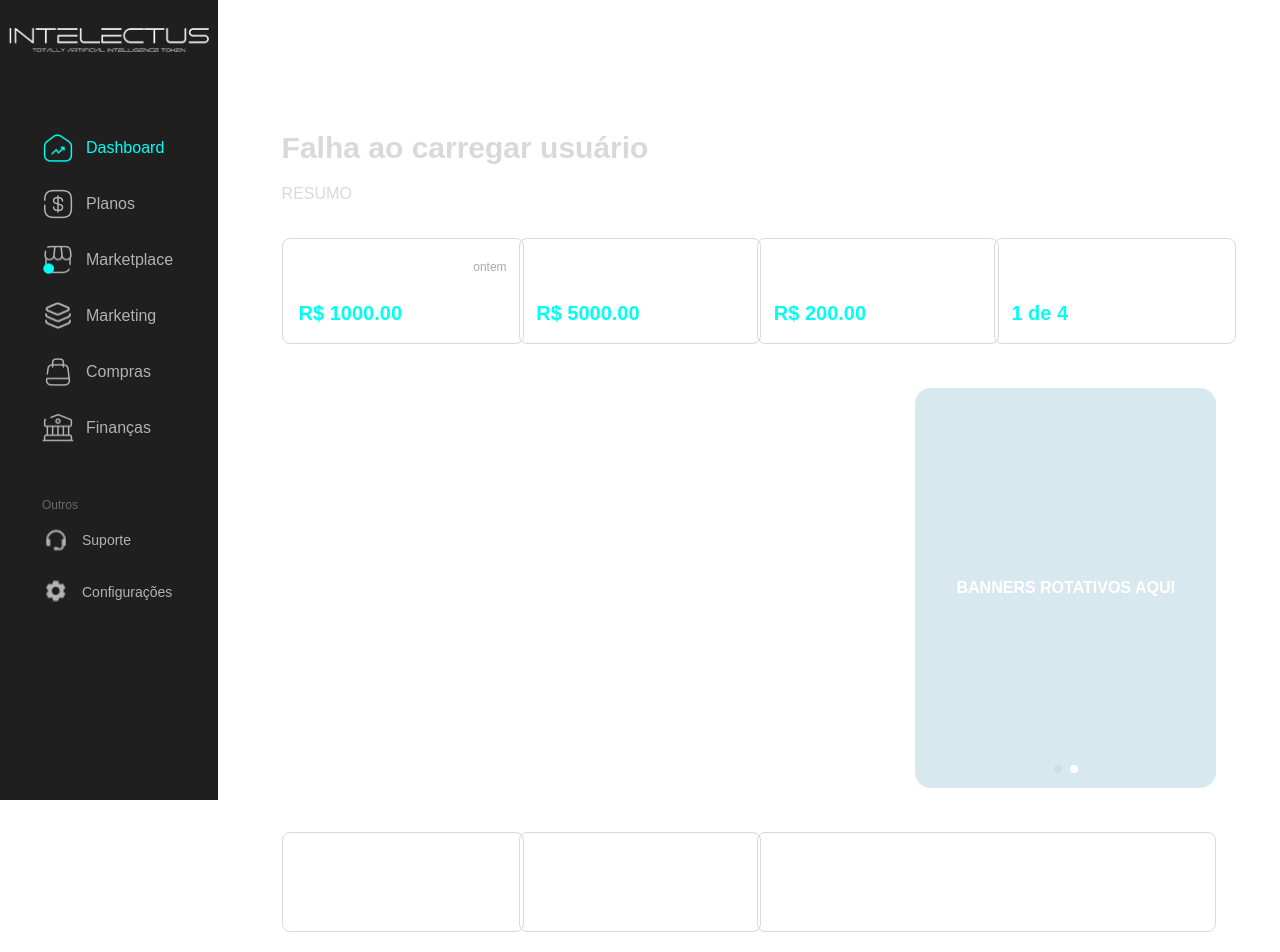
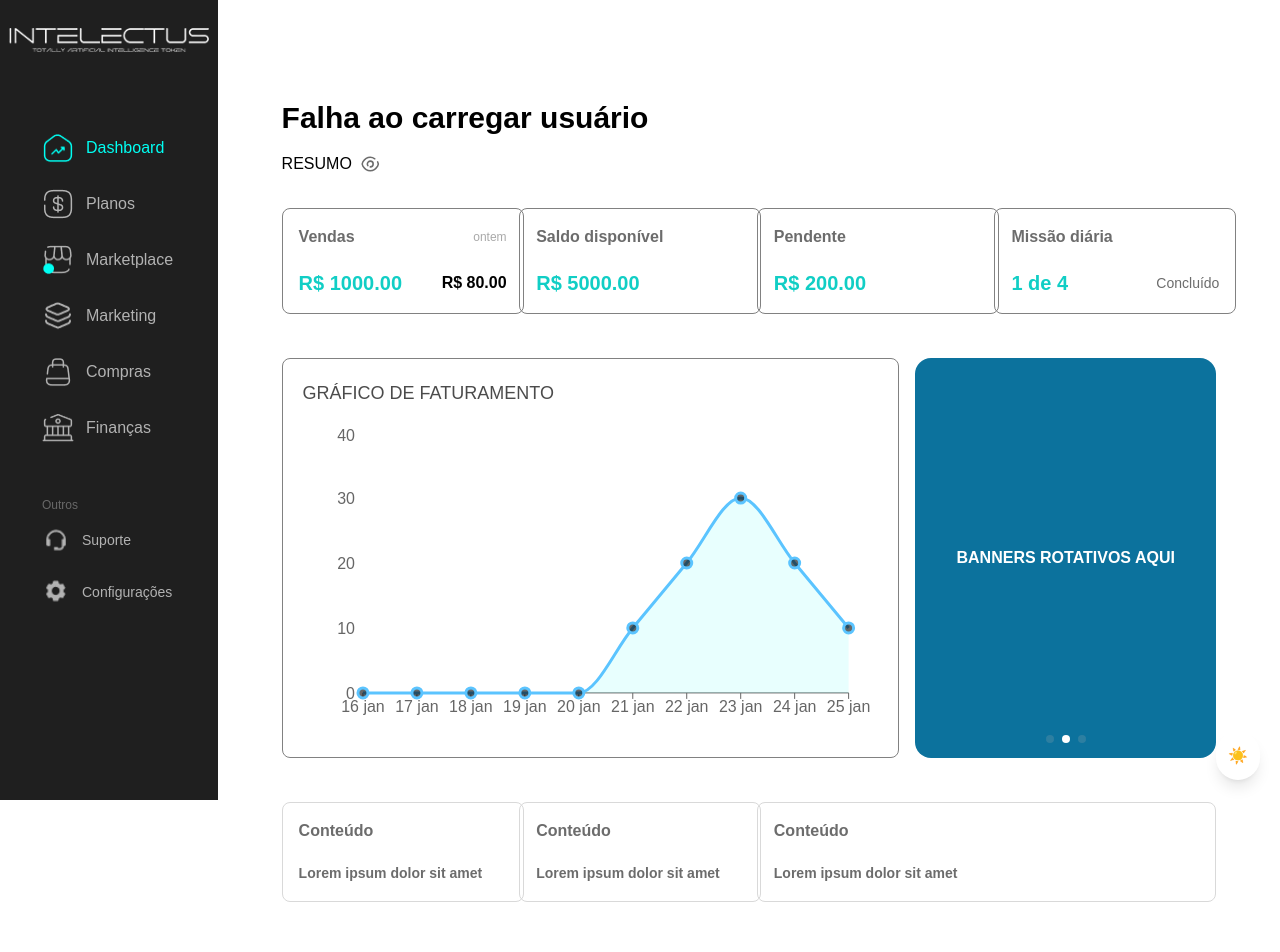
Before and after one commit to ThurarBogacki/Intelectus_Front, a Next.js app: page /dashboard in a window 1280 px wide. Shown: the top 952 px of the page. Built offline with nearby package versions, Linux system fonts and the light colour scheme; no server answers.

Commit message:
feat: added graph and white theme

```diff
--- a/app/dashboard/page.tsx
+++ b/app/dashboard/page.tsx
@@ -1,16 +1,23 @@
-"use client"
+"use client";
+
 import { useEffect, useState } from "react";
 import Navbar from "../../components/Navbar";
 import { BriefBoxComponent } from "../../components/Brief-box";
 import { ContentBox } from "../../components/Content-box";
 import { Carousel } from "../../components/Carousel";
+import RevenueChart from "../../components/Revenue-chart";
 import { useTheme } from "../../context/ThemeContext";
 
+import Image from "next/image";
+import EyeIcon from "../../public/images/DashboardIcons/eye.svg";
+
 export default function Home() {
-    const { theme, toggleTheme } = useTheme();
+    const { theme, toggleTheme } = useTheme(); // 🔹 Obtendo o tema do contexto
+
     const [user, setUser] = useState<string | null>(null);
     const [loading, setLoading] = useState(true);
     const [error, setError] = useState<string | null>(null);
+
     useEffect(() => {
         async function fetchUser() {
             try {
@@ -31,15 +38,21 @@ export default function Home() {
 
     return (
         <>
-            <div className="w-full h-screen flex">
-                <Navbar/>
+            {/* 🔹 Aplica o tema dinamicamente */}
+            <div className={`w-full h-screen flex ${theme === "dark" ? "bg-black text-white" : "bg-white text-black"}`}>
+                <Navbar />
 
                 <div className="flex flex-col flex-1 px-[64px]">
-
-                    <h1 className="text-3xl font-bold text-[#D9D9D9] mb-4 mt-[130px]">
+                    <h1 className="text-3xl font-bold mb-4 mt-[100px]">
                         {loading ? "Carregando..." : error ? error : `Boas vindas, ${user}`}
                     </h1>
-                    <h2 className="text-base text-[#D9D9D9] mb-8">RESUMO</h2>
+
+                    <div className="container">
+                        <div className="text-base mb-8 inline-flex items-center gap-2">
+                            <span>RESUMO</span>
+                            <a href="#"> <Image src={EyeIcon} alt="Eye Icon" className="w-5 h-5 bg-inherit" /> </a>
+                        </div>
+                    </div>
 
                     {/* Seção de Resumo */}
                     <div className="grid grid-cols-4 gap-4 w-full">
@@ -51,36 +64,34 @@ export default function Home() {
 
                     <div className="grid grid-cols-3 gap-4 w-full mt-11">
                         <div className="col-span-2">
-                            {/* Gráfico */}
+                            <RevenueChart />
                         </div>
                         <div>
                             <Carousel>
-                                <div className="text-[#FFF] font-3xl font-bold">BANNERS ROTATIVOS AQUI</div>
-                                <div className="text-[#FFF] font-3xl font-bold">BANNERS ROTATIVOS AQUI</div>
+                                <div className="font-3xl font-bold">BANNERS ROTATIVOS AQUI</div>
+                                <div className="font-3xl font-bold">BANNERS ROTATIVOS AQUI</div>
+                                <div className="font-3xl font-bold">BANNERS ROTATIVOS AQUI</div>
                             </Carousel>
                         </div>
                     </div>
 
                     <div className="grid grid-cols-4 gap-4 w-full mt-11">
-                        <div>
-                            <ContentBox title="Conteúdo">
-                                Lorem ipsum dolor sit amet
-                            </ContentBox>
-                        </div>
-                        <div>
-                            <ContentBox title="Conteúdo">
-                                Lorem ipsum dolor sit amet
-                            </ContentBox>
-                        </div>
+                        <ContentBox title="Conteúdo">Lorem ipsum dolor sit amet</ContentBox>
+                        <ContentBox title="Conteúdo">Lorem ipsum dolor sit amet</ContentBox>
                         <div className="col-span-2">
-                            <ContentBox title="Conteúdo">
-                                Lorem ipsum dolor sit amet
-                            </ContentBox>
+                            <ContentBox title="Conteúdo">Lorem ipsum dolor sit amet</ContentBox>
                         </div>
                     </div>
 
+                    {/* 🔹 Botão para alternar o tema */}
+                    <button
+                        onClick={toggleTheme}
+                        className="fixed bottom-5 right-5 p-3 rounded-full shadow-lg"
+                    >
+                        {theme === "dark" ? "🌙" : "☀️"}
+                    </button>
+
                 </div>
-
             </div>
         </>
     );
--- a/components/Brief-box.tsx
+++ b/components/Brief-box.tsx
@@ -1,5 +1,6 @@
 import { ComponentProps } from 'react';
 import { tv } from 'tailwind-variants';
+import { useTheme } from '../context/ThemeContext';
 
 type BriefBoxProps = ComponentProps<'div'> & {
     value?: number;
@@ -9,22 +10,24 @@ type BriefBoxProps = ComponentProps<'div'> & {
 };
 
 const briefBox = tv({
-    base: 'flex flex-col w-full min-h-[100px] min-w-[242px] border border-[#D9D9D9] rounded-lg p-4',
+    base: 'flex flex-col w-full min-h-[100px] min-w-[242px] border border-[#818181] rounded-lg p-4',
 });
 
 export function BriefBoxComponent({ value, secondaryValue, title, ...props }: BriefBoxProps) {
+    const { theme } = useTheme();
+
     return (
         <div className={briefBox()} {...props}>
             {title === 'sales' && (
                 <>
-                    <div className="flex justify-between items-center">
-                        <h3 className="font-bold text-base text-[#FFF]">Vendas</h3>
+                    <div className={`flex justify-between items-center ${theme === 'dark' ? 'text-[#FFF]' : 'text-[#6C6C6C]'}`}>
+                        <h3 className="font-bold text-base">Vendas</h3>
                         <span className="text-xs text-[#A9A9A9]">ontem</span>
                     </div>
                     <div className="flex justify-between items-center mt-5">
-                        <span className="text-xl font-bold text-[#00FFF3]">R$ {value?.toFixed(2)}</span>
+                        <span className={`text-xl font-bold ${theme === 'dark' ? 'text-[#00FFF3]' : 'text-[#11CEC5]'}`}>R$ {value?.toFixed(2)}</span>
                         {secondaryValue !== undefined && (
-                            <span className="text-xl font-bold text-[#FFF]">R$ {secondaryValue.toFixed(2)}</span>
+                            <span className="text-base font-bold">R$ {secondaryValue.toFixed(2)}</span>
                         )}
                     </div>
                 </>
@@ -32,31 +35,25 @@ export function BriefBoxComponent({ value, secondaryValue, title, ...props }: Br
 
             {title === 'balance' && (
                 <>
-                    <h3 className="font-bold text-base text-[#FFF]">Saldo disponível</h3>
-                    <span className="text-xl font-bold text-[#00FFF3] mt-5">R$ {value?.toFixed(2)}</span>
+                    <h3 className={`font-bold text-base ${theme === 'dark' ? 'text-[#FFF]' : 'text-[#6C6C6C]'}`}>Saldo disponível</h3>
+                    <span className={`mt-5 text-xl font-bold ${theme === 'dark' ? 'text-[#00FFF3]' : 'text-[#11CEC5]'}`}>R$ {value?.toFixed(2)}</span>
                 </>
             )}
 
             {title === 'pending' && (
                 <>
-                    <h3 className="font-bold text-base text-[#FFF]">Pendente</h3>
-                    <span className="text-xl font-bold text-[#00FFF3] mt-5">R$ {value?.toFixed(2)}</span>
+                    <h3 className={`font-bold text-base ${theme === 'dark' ? 'text-[#FFF]' : 'text-[#6C6C6C]'}`}>Pendente</h3>
+                    <span className={`mt-5 text-xl font-bold ${theme === 'dark' ? 'text-[#00FFF3]' : 'text-[#11CEC5]'}`}>R$ {value?.toFixed(2)}</span>
                 </>
             )}
 
             {title === 'mission' && (
                 <>
-                    <h3 className="font-bold text-base text-[#FFF]">Missão diária</h3>
+                    <h3 className={`font-bold text-base ${theme === 'dark' ? 'text-[#FFF]' : 'text-[#6C6C6C]'}`}>Missão diária</h3>
                     <div className="flex justify-between items-center mt-5">
-                        <span className="text-xl font-bold text-[#00FFF3]">{value} de {secondaryValue}</span>
-                        <span className="text-sm text-[#FFF]">Concluído</span>
+                        <span className={`text-xl font-bold ${theme === 'dark' ? 'text-[#00FFF3]' : 'text-[#11CEC5]'}`}>{value} de {secondaryValue}</span>
+                        <span className={`text-sm ${theme === 'dark' ? 'text-[#FFF]' : 'text-[#6C6C6C]'}`}>Concluído</span>
                     </div>
-                </>
-            )}
-
-            {title === 'content' && (
-                <>
-                    <h3 className="font-bold text-base text-[#FFF]">Conteúdo</h3>
                 </>
             )}
         </div>
--- a/components/Carousel.tsx
+++ b/components/Carousel.tsx
@@ -4,6 +4,7 @@ import { Swiper, SwiperSlide } from "swiper/react";
 import { Autoplay, Pagination } from "swiper/modules";
 import "swiper/css";
 import "swiper/css/pagination";
+import { useTheme } from "../context/ThemeContext";
 
 interface CarouselProps {
     children: React.ReactNode | React.ReactNode[];
@@ -11,6 +12,7 @@ interface CarouselProps {
 
 export const Carousel: React.FC<CarouselProps> = ({ children }) => {
     const slides = Array.isArray(children) ? children : [children];
+    const { theme } = useTheme();
 
     return (
         <Swiper
@@ -19,7 +21,7 @@ export const Carousel: React.FC<CarouselProps> = ({ children }) => {
             pagination={{ clickable: true }}
             loop={true}
             grabCursor={true}
-            className="w-full h-[400px] min-w-[300px] bg-[#0C729D29] bg-opacity-20 rounded-2xl flex items-center justify-center"
+            className={`w-full h-[400px] min-w-[300px] bg-[#0c729d] rounded-2xl flex items-center justify-center ${theme === 'dark' ? 'bg-opacity-20 ' : 'bg-opacity-100 text-[#FFF]'}`}
         >
             {slides.map((child, index) => (
                 <SwiperSlide
--- a/components/Content-box.tsx
+++ b/components/Content-box.tsx
@@ -1,4 +1,5 @@
 import React from "react";
+import { useTheme } from "../context/ThemeContext";
 
 interface ContentBoxProps {
     title: string;
@@ -6,10 +7,12 @@ interface ContentBoxProps {
 }
 
 export const ContentBox: React.FC<ContentBoxProps> = ({ title, children }) => {
+    const { theme } = useTheme();
+
     return (
-        <div className="flex flex-col w-full min-h-[100px] min-w-[242px] border border-[#D9D9D9] rounded-lg p-4">
-            <h3 className="font-bold text-base text-[#FFF] mb-5">{ title }</h3>
-            <p className="font-bold text-sm text-[#FFF]">{ children }</p>
+        <div className={`flex flex-col w-full min-h-[100px] min-w-[242px] border border-[#D9D9D9] rounded-lg p-4 mb-[100px] ${theme === 'dark' ? 'text-[#FFF]' : 'text-[#6C6C6C]'}`}>
+            <h3 className="font-bold text-base mb-5">{ title }</h3>
+            <p className="font-bold text-sm">{ children }</p>
         </div>
     );
 };
--- /dev/null
+++ b/components/Revenue-chart.tsx
@@ -0,0 +1,58 @@
+"use client";
+import { AreaChart, XAxis, YAxis, Tooltip, ResponsiveContainer, Area } from "recharts";
+import { useTheme } from "../context/ThemeContext";
+
+const data = [
+  { date: "16 jan", value: 0 },
+  { date: "17 jan", value: 0 },
+  { date: "18 jan", value: 0 },
+  { date: "19 jan", value: 0 },
+  { date: "20 jan", value: 0 },
+  { date: "21 jan", value: 10 },
+  { date: "22 jan", value: 20 },
+  { date: "23 jan", value: 30 },
+  { date: "24 jan", value: 20 },
+  { date: "25 jan", value: 10 },
+];
+
+const CustomTooltip = ({ active, payload, label }: any) => {
+    if (active && payload && payload.length) {
+        return (
+            <div className="bg-[#11CEC5]  text-center p-2 rounded-md shadow-md">
+                <p className="text-sm text-[#000000b4]">{label}</p>
+                <p className="text-base font-bold text-black">{`R$ ${Number(payload[0].value).toFixed(2).replace(".", ",")}`}</p>
+            </div>
+        );
+    }
+        return null;
+    };
+
+export default function RevenueChart() {
+    const { theme } = useTheme();
+
+    return (
+        <div className={`h-full p-5 rounded-lg border border-[#818181] ${theme === 'dark' ? 'text-[#FFFFFF] bg-[#202020]' : 'text-[#000000b4] bg-[#FFFFFF]'}`}>
+            <h2 className="text-lg mb-4">GRÁFICO DE FATURAMENTO</h2>
+            <ResponsiveContainer width="100%" height={300}>
+                <AreaChart data={data} margin={{ top: 10, right: 30, left: 0, bottom: 0 }}>
+                    <XAxis dataKey="date" />
+                    <YAxis domain={[0, "dataMax + 10"]} axisLine={false} tickLine={false} />
+                    <Tooltip content={<CustomTooltip />} />
+                    <Area
+                        type="monotone"
+                        dataKey="value"
+                        stroke="#5BC4FF"
+                        strokeWidth={3}
+                        dot={{
+                            fill: theme === 'dark' ? '#FFFFFF' : '#000000',
+                            r: 5
+                        }}
+                        fill="rgba(0, 255, 243, 0.15)"
+                        isAnimationActive={false}
+                        baseValue="dataMin"
+                    />
+                </AreaChart>
+            </ResponsiveContainer>
+        </div>
+    );
+}
--- a/package.json
+++ b/package.json
@@ -13,6 +13,7 @@
     "react": "^19.0.0",
     "react-dom": "^19.0.0",
     "react-icons": "^5.5.0",
+    "recharts": "^2.15.1",
     "swiper": "^11.2.5",
     "tailwind-variants": "^1.0.0"
   },
```
Also changed, not shown: public/images/DashboardIcons/eye.svg (added), 1 other file (tests, documents, lock files or other folders).
